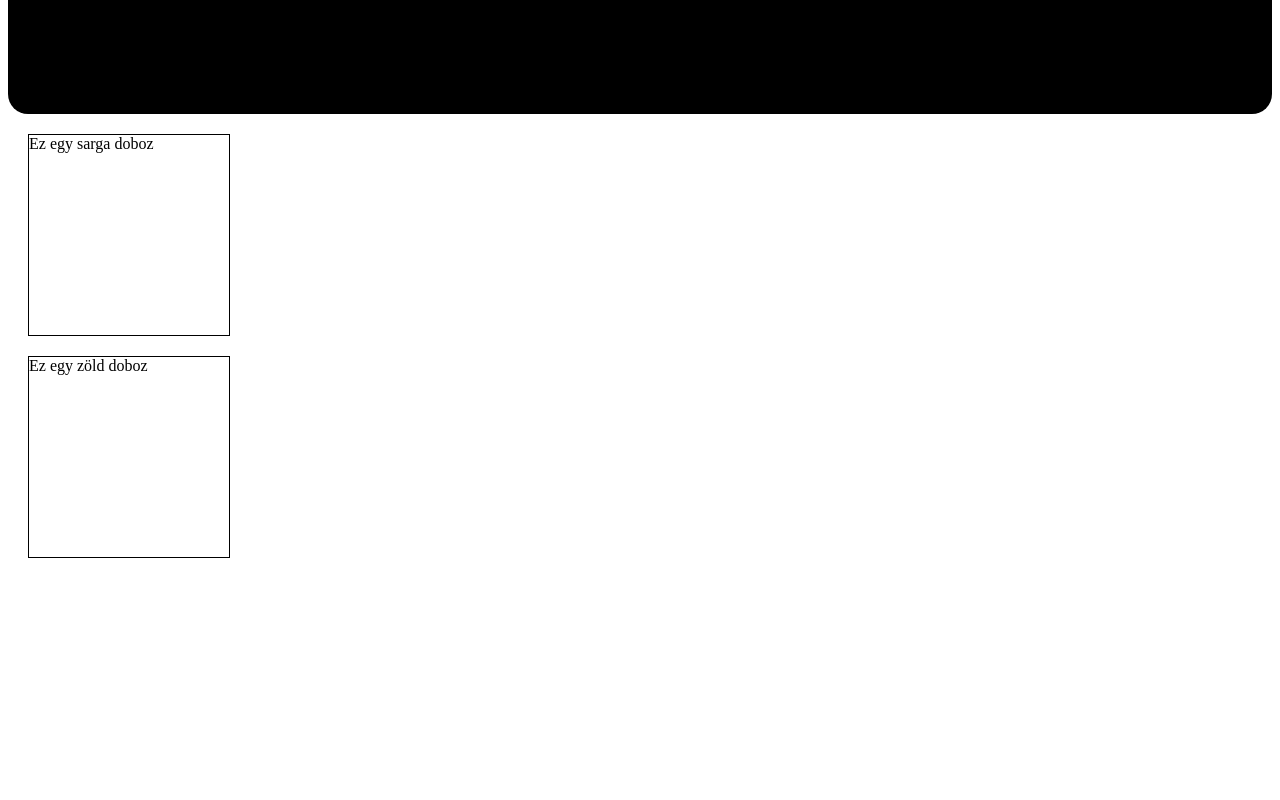
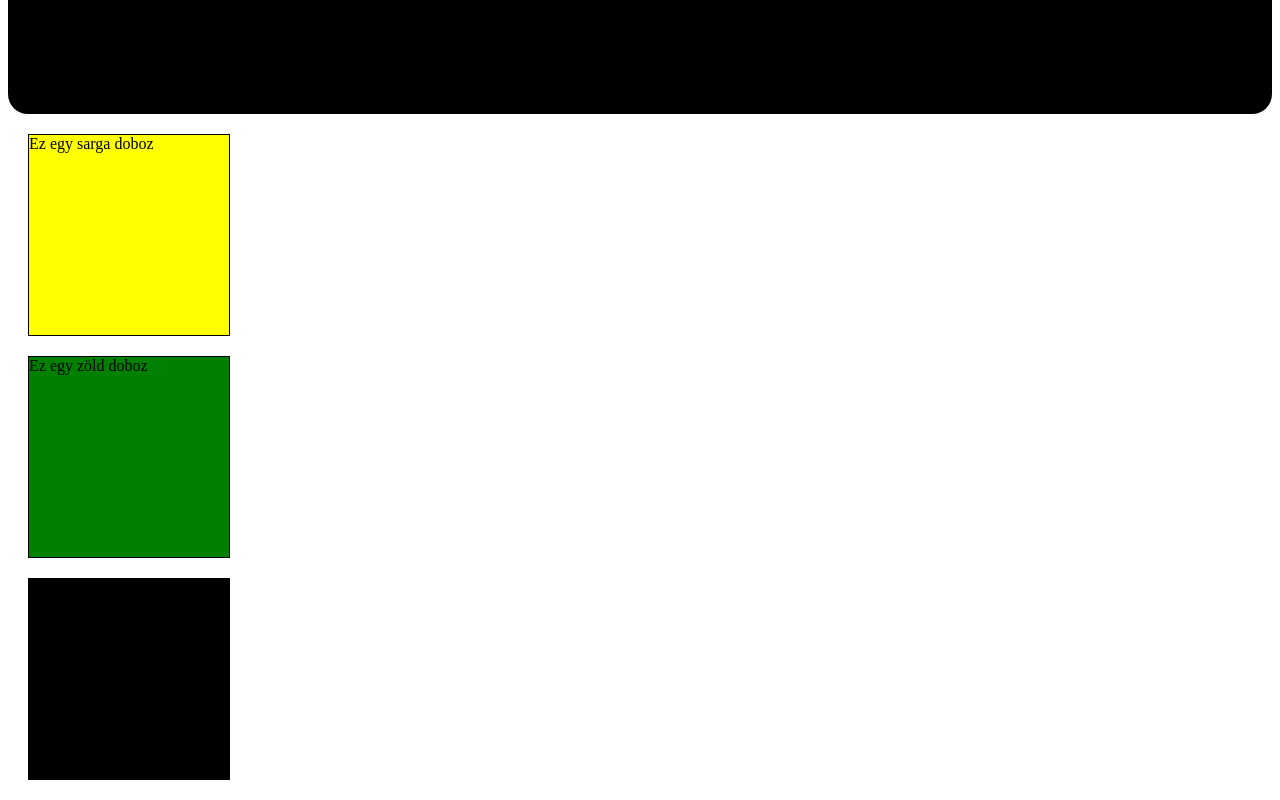
Before and after one commit to bnce499/html-alapok, a plain HTML site: page 02_css_basics.html in a window 1280 px wide. Shown: the part 1291-2091 px from the top of the page. Before the commit the page ends 1869 px from the top, so only its background shows below. Drawn offline with Linux system fonts and the light colour scheme.

Commit message:
cssbasic
cssbasic

```diff
--- a/02_css_basics.html
+++ b/02_css_basics.html
@@ -59,6 +59,7 @@
 
     <div class="doboz sarga-doboz">Ez egy sarga doboz</div>
     <div class="doboz zold-doboz">Ez egy zöld doboz</div>
+     <div id="specialis-doboz" class="doboz"> specialis doboz</div>
 
 <style>
     .doboz {
@@ -72,7 +73,17 @@
 }
 
 
+.sarga-doboz {
+        background-color: yellow;
+}
 
+    .zold-doboz {
+    background-color: green;
+
+}
+    #specialis-doboz {
+        background-color: black;
+    }
 </style>
 
 
```
